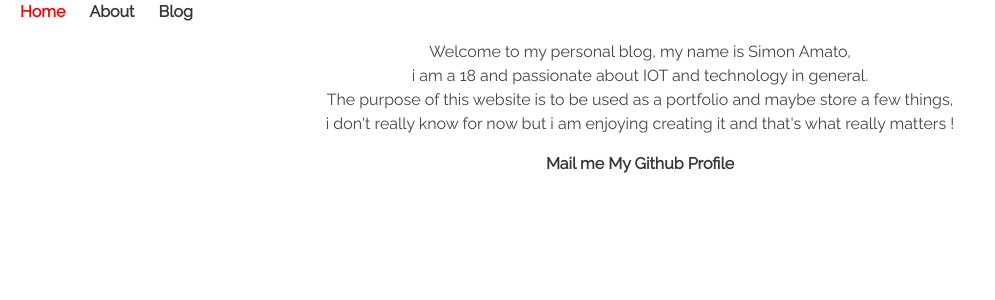
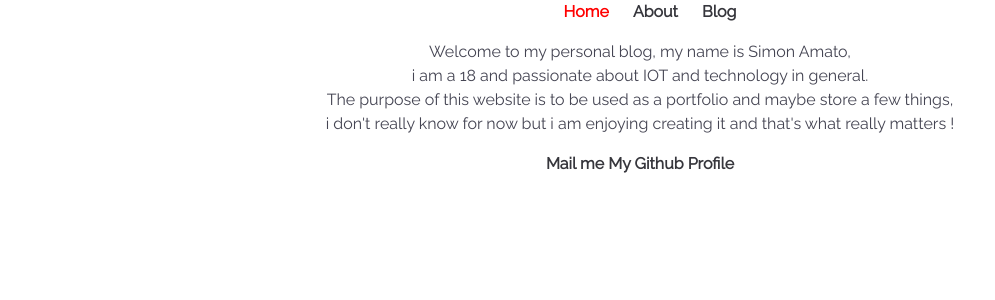
Before and after one commit to Shinora/Shinora.github.io, a Jekyll site: the page built from index.html, in a window 1280 px wide. Shown: the top 300 px of the page, without its empty margins (0-995 px from the left). Built offline with Jekyll 4.4.1, drawn with Linux system fonts in a browser that asks for light colours.

Commit message:
minor update to main style

```diff
--- a/_sass/main.scss
+++ b/_sass/main.scss
@@ -28,9 +28,13 @@ html strong {
     color: #36363c
 }
 
+nav{
+  text-align: center
+}
 
 nav a{
   padding-left: 20px;
+
 
 
 }
```
